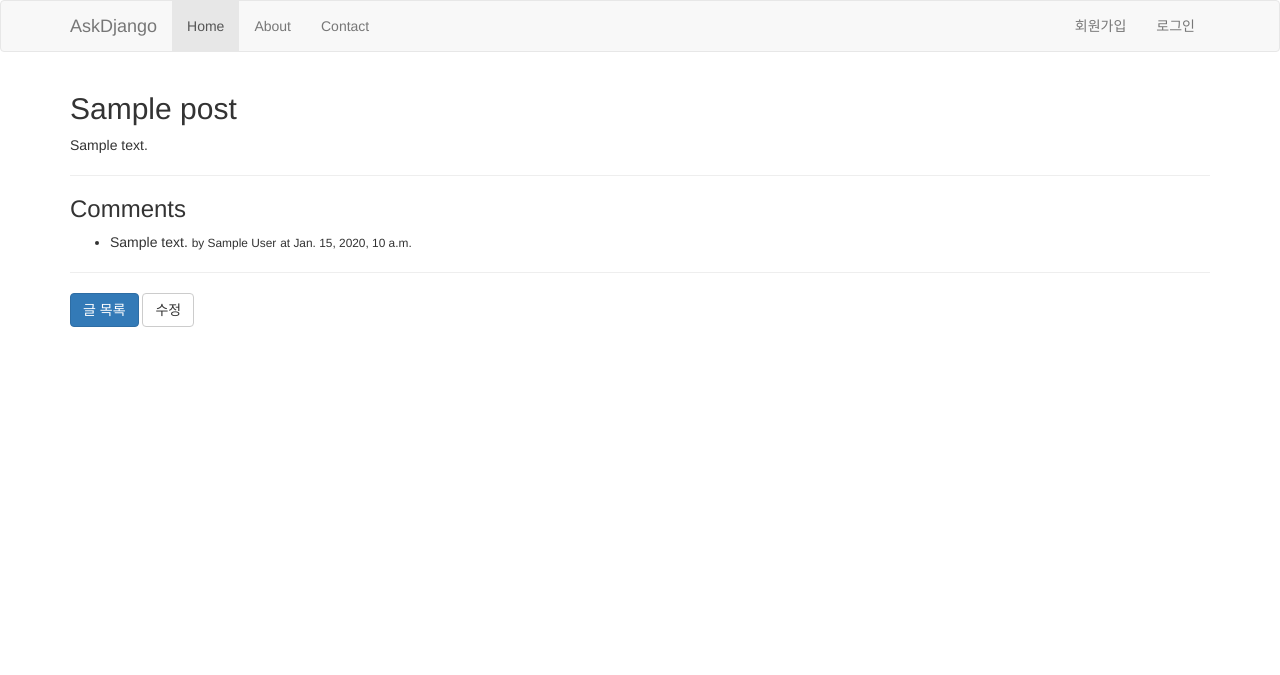
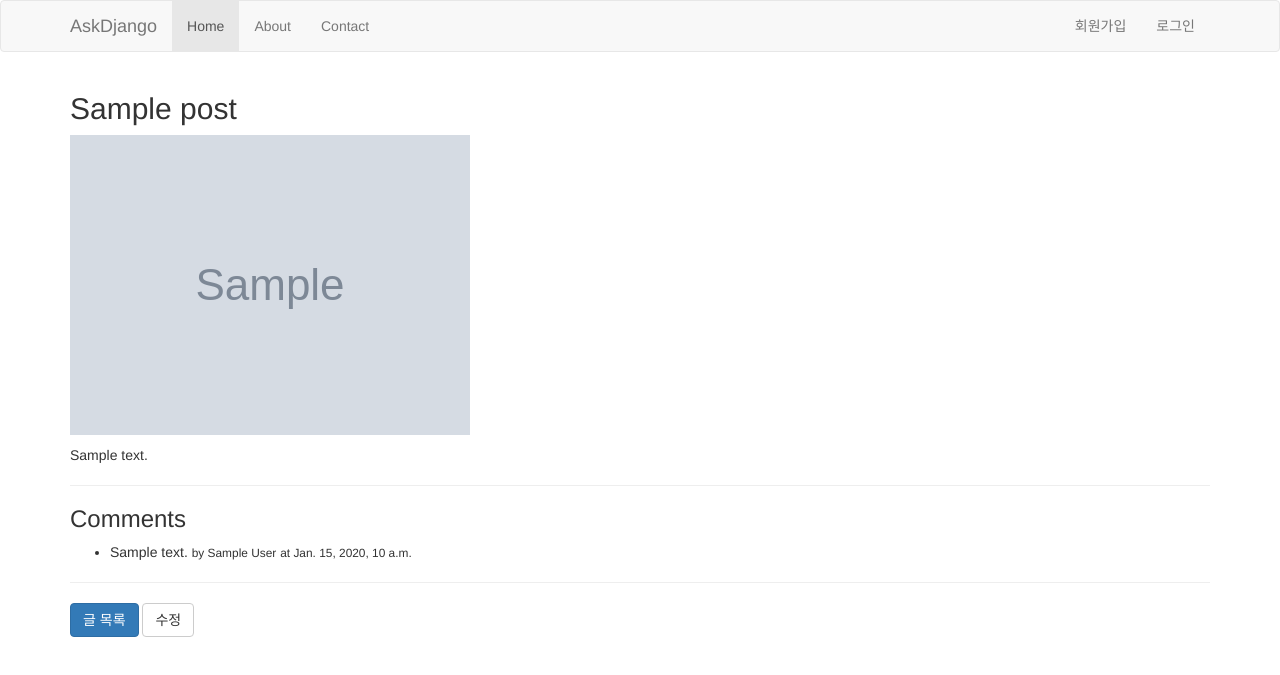
Before and after one commit to choibumsu/askdjango, a Django app: page /blog/1/ in a window 1280 px wide. Shown: the top 675 px of the page. Run offline with Django 3.2, Linux system fonts and the light colour scheme; tables that the repository leaves empty hold one stand-in row (values such as "Sample post"); grey boxes marked "Sample" are stand-in pictures; parts of the project's set-up code (start-up, migrations or seed data) failed here and were passed over; some libraries are stand-ins or nearby versions.

Commit message:
blog/post_detail.html 템플릿에 photo img 노출

```diff
--- a/blog/templates/blog/post_detail.html
+++ b/blog/templates/blog/post_detail.html
@@ -9,6 +9,10 @@
         <div class="row">
             <div class="col-sm-12">
                     <h2>{{ post.title }}</h2>
+
+                    {% if post.photo.url %}
+                        <img src="{{ post.photo.url }}" style="max-width : 100%;" />
+                    {% endif %}
                     <p>{{ post.content|linebreaks }}</p>
                     <hr/>
                     <h3>Comments</h3>
```
